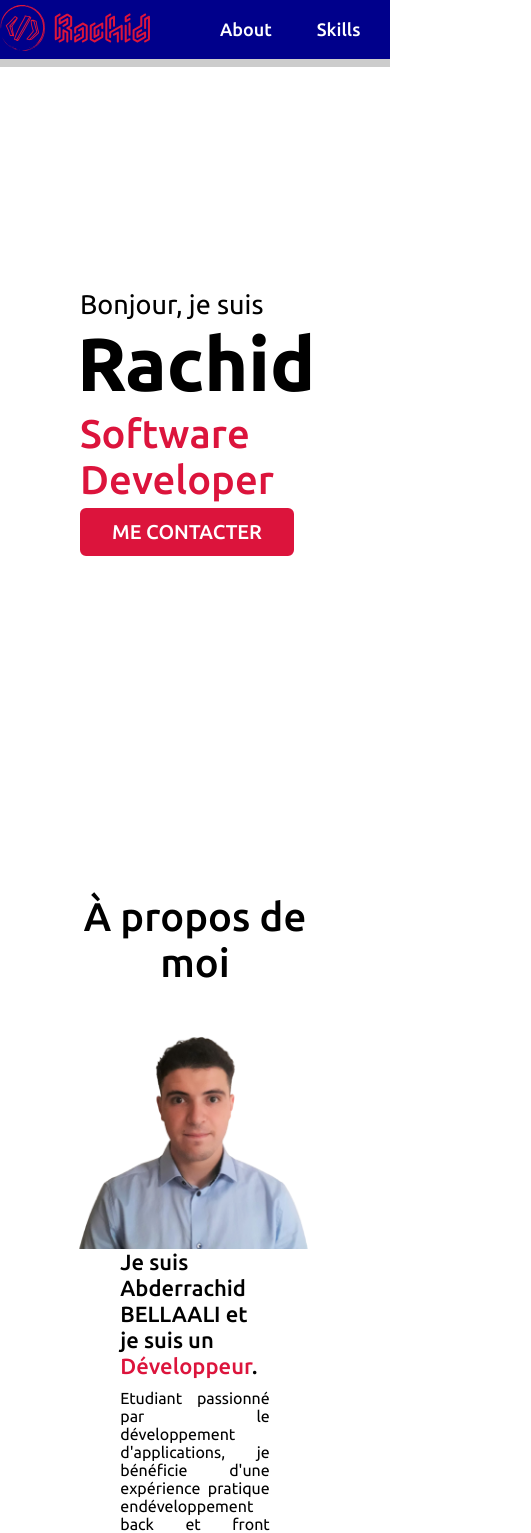
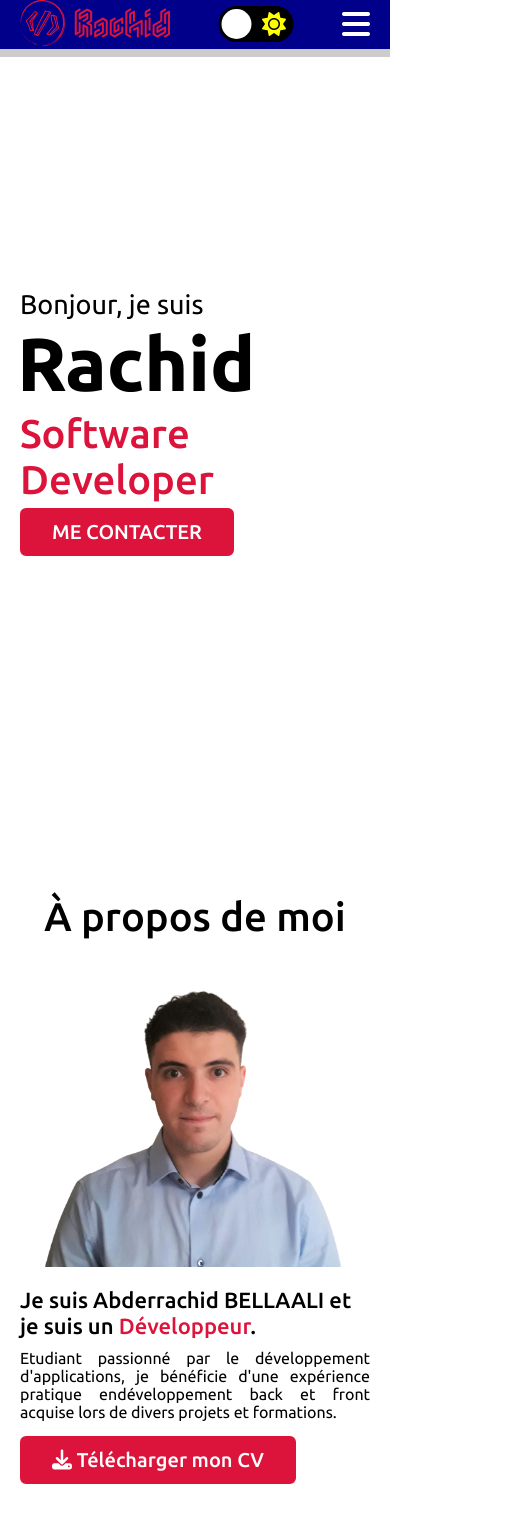
Before and after one commit to Rachiid007/Portfolio, a Vue app: page / in a window 390 px wide. Shown: the top 1533 px of the page, 531 px wide, since content can reach past the window. Built offline with nearby package versions, Linux system fonts and the light colour scheme.

Commit message:
📱 feat(responsive): start working on responsive

```diff
--- a/package.json
+++ b/package.json
@@ -2,7 +2,7 @@
   "name": "test-pinia",
   "version": "0.0.0",
   "scripts": {
-    "dev": "vite",
+    "dev": "vite --host",
     "build": "vite build",
     "preview": "vite preview --port 4173",
     "lint": "eslint . --ext .vue,.js,.jsx,.cjs,.mjs --fix --ignore-path .gitignore"
--- a/src/assets/main.css
+++ b/src/assets/main.css
@@ -49,48 +49,6 @@ body.darkMode .title-table {
   color: var(--white);
 }
 
-.checkbox {
-  opacity: 0;
-  position: absolute;
-}
-
-.label {
-  width: 50px;
-  height: 24px;
-  background-color: black;
-  display: flex;
-  border-radius: 50px;
-  align-items: center;
-  justify-content: space-between;
-  padding: 5px;
-  position: relative;
-  transform: scale(1.5);
-}
-
-.ball {
-  width: 20px;
-  height: 20px;
-  background-color: white;
-  position: absolute;
-  top: 2px;
-  left: 2px;
-  border-radius: 50%;
-  transition: transform 0.2s linear;
-}
-
-/*  target the element after the label*/
-.checkbox:checked + .label .ball {
-  transform: translateX(25px);
-}
-
-.fa-moon {
-  color: pink;
-}
-
-.fa-sun {
-  color: yellow;
-}
-
 /* Scroll Back To Top Button */
 #myBtn {
   display: none; /* Hidden by default */
@@ -132,3 +90,21 @@ body.darkMode .title-table {
   color: crimson;
   background: none;
 }
+
+@media screen and (max-width: 768px) {
+  .max-width {
+    max-width: 100%;
+    padding: 0 20px;
+  }
+}
+
+@media screen and (max-width: 375px) {
+  .title {
+    font-size: 30px;
+  }
+
+  .button-custom {
+    font-size: 15px;
+    padding: 5px 10px;
+  }
+}
--- a/src/components/About.vue
+++ b/src/components/About.vue
@@ -66,4 +66,17 @@ export default {
   text-align: justify;
   margin-bottom: 15px;
 }
+
+@media screen and (max-width: 768px) {
+  #about-content {
+    flex-direction: column;
+  }
+  #my-picture {
+    width: 400px;
+    margin-bottom: 20px;
+  }
+  #bibliography {
+    width: 100%;
+  }
+}
 </style>
--- a/src/components/Contact.vue
+++ b/src/components/Contact.vue
@@ -191,4 +191,32 @@ export default {
 #contact textarea:focus {
   border-color: #b3b3b3;
 }
+
+@media screen and (max-width: 768px) {
+  #contact-content {
+    grid-template-areas: "infos"
+                          "vertical-line"
+                          "form";
+    grid-template-rows: 1fr 3px 1fr;
+    grid-template-columns: 1fr;
+    gap: 0;
+  }
+  #contact-content .left {
+    grid-area: infos;
+  }
+  #contact-content .right {
+    grid-area: form;
+  }
+  #contact-infos {
+    width: 100%;
+  }
+
+  #contact-content #contact-infos {
+    height: 200px;
+  }
+
+  .right .text {
+    margin-top: 20px;
+  }
+}
 </style>
--- a/src/components/MyFooter.vue
+++ b/src/components/MyFooter.vue
@@ -26,4 +26,8 @@ footer a {
 footer a:hover {
   color: lightskyblue;
 }
+
+@media screen and (max-width: 768px) {
+
+}
 </style>
--- a/src/components/MyHeader.vue
+++ b/src/components/MyHeader.vue
@@ -9,7 +9,9 @@ export default {
   data() {
     return {
       message: false,
-      progress: '50%',
+      progress: '',
+      isMobile: true,
+      isActive: false,
     };
   },
   methods: {
@@ -22,32 +24,36 @@ export default {
     changeTheme() {
       document.body.classList.toggle("darkMode");
     },
+    toggleActiveMenu() {
+      this.isActive = !this.isActive;
+    },
+    // handleView() {
+    //   if(window.innerWidth < 768) {
+    //     this.isMobile = true;
+    //   } else {
+    //     this.isMobile = false;
+    //   }
+    // }
   },
   mounted() {
     window.addEventListener("scroll", this.updateProgressIndicator);
-  },
-  props: {
-    scolling: {
-      type: String,
-    },
-  },
+  }
 };
 </script>
 
 <template>
   <header id="header">
-    <p>{{ scolling }}</p>
     <div class="max-width" id="navbar-content">
-      <a href="#" aria-label="visit homepage" aria-current="page">
+      <a href="#" aria-label="visit homepage" aria-current="page" id="myLogo">
         <img src="@/assets/logo.svg" alt="logo" />
       </a>
-      <nav id="navbar">
-        <a aria-current="page" href="#about">About</a>
-        <a aria-current="page" href="#skills">Skills</a>
-        <a aria-current="page" href="#validations">Validations</a>
-        <a aria-current="page" href="#contact">Contact</a>
-
-        <div>
+      <nav id="navbar" :class="{ active: isActive }">
+        <a @click="toggleActiveMenu" aria-current="page" href="#about">About</a>
+        <a @click="toggleActiveMenu" aria-current="page" href="#skills">Skills</a>
+        <a @click="toggleActiveMenu" aria-current="page" href="#validations">Validations</a>
+        <a @click="toggleActiveMenu" aria-current="page" href="#contact">Contact</a>
+      </nav>
+      <div id="theme" :class="{ active: isActive }">
           <input
             @change="changeTheme"
             v-model="message"
@@ -61,9 +67,9 @@ export default {
             <div class="ball"></div>
           </label>
         </div>
-      </nav>
+      <i id="bars" @click="toggleActiveMenu" :class="{ active: isActive }" class="fa-solid fa-bars fa-2xl"></i>
     </div>
-    <ProgressIndicator />
+    <ProgressIndicator id="progress" />
   </header>
 </template>
 
@@ -82,14 +88,15 @@ export default {
   color: white;
   position: fixed; /* sticky */
   top: 0;
+  left: 0;
   width: 100%;
   z-index: 999;
   transition: all 0.3s ease;
 }
 
-#navbar-content {
+/* #navbar-content {
   padding: 5px 0;
-}
+} */
 
 #header .max-width {
   display: flex;
@@ -116,4 +123,100 @@ export default {
 #navbar a:hover {
   color: crimson;
 }
+
+.checkbox {
+  opacity: 0;
+  position: absolute;
+}
+
+.label {
+  width: 50px;
+  height: 24px;
+  background-color: black;
+  display: flex;
+  border-radius: 50px;
+  align-items: center;
+  justify-content: space-between;
+  padding: 5px;
+  position: relative;
+  transform: scale(1.5);
+}
+
+.ball {
+  width: 20px;
+  height: 20px;
+  background-color: white;
+  position: absolute;
+  top: 2px;
+  left: 2px;
+  border-radius: 50%;
+  transition: transform 0.2s linear;
+}
+
+/*  target the element after the label*/
+.checkbox:checked + .label .ball {
+  transform: translateX(25px);
+}
+
+.fa-moon {
+  color: pink;
+}
+
+.fa-sun {
+  color: yellow;
+}
+
+
+#bars {
+  display: none;
+}
+
+@media (max-width: 768px) {
+  #navbar {
+    position: fixed;
+    height: 100vh;
+    width: 100%;
+    left: -100%;
+    top: 0;
+    background-color: darkblue;
+    text-align: center;
+    padding-top: 80px;
+    transition: all 0.3s ease;
+    display: flex;
+    flex-direction: column;
+    justify-content: space-evenly;
+    align-items: center;
+    column-gap: 0;
+  }
+
+  #navbar.active {
+    left: -20%;
+  }
+
+  #navbar a {
+    margin: 10px 0;
+    font-size: 24px;
+  }
+  #bars {
+    display: block;
+    z-index: 999;
+  }
+
+  #bars.active:before {
+    content: "\f00d";
+  }
+
+  #header .max-width {
+    display: flex;
+    justify-content: space-between;
+    align-items: center;
+  }
+
+
+
+  #myLogo {
+    z-index: 999;
+  }
+}
+
 </style>
```
Also changed, not shown: src/main.js (+7 -7 lines).
